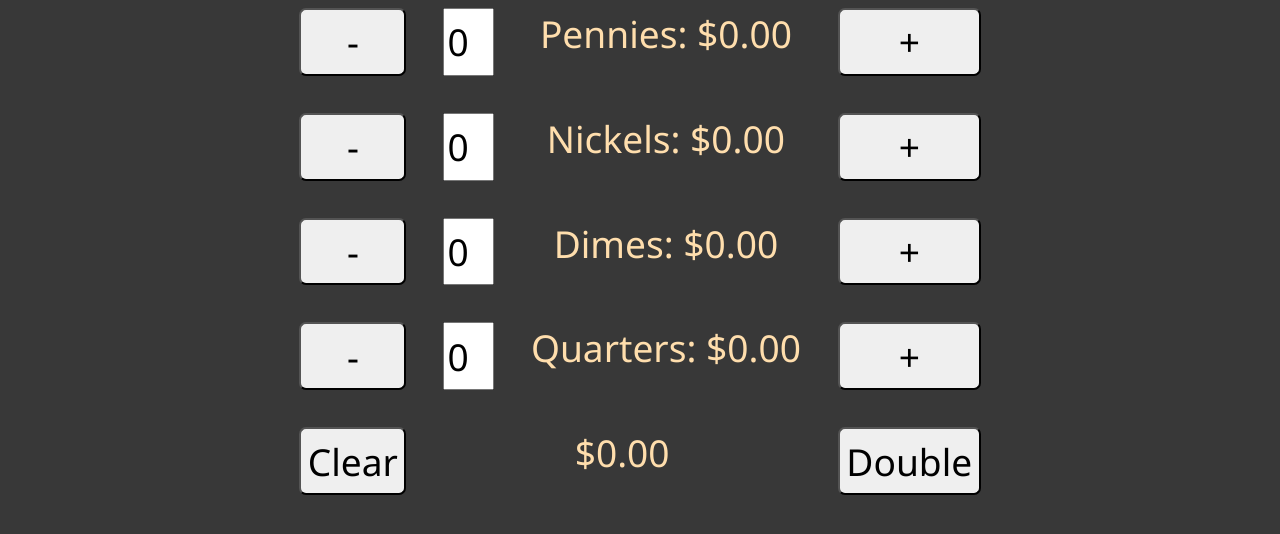
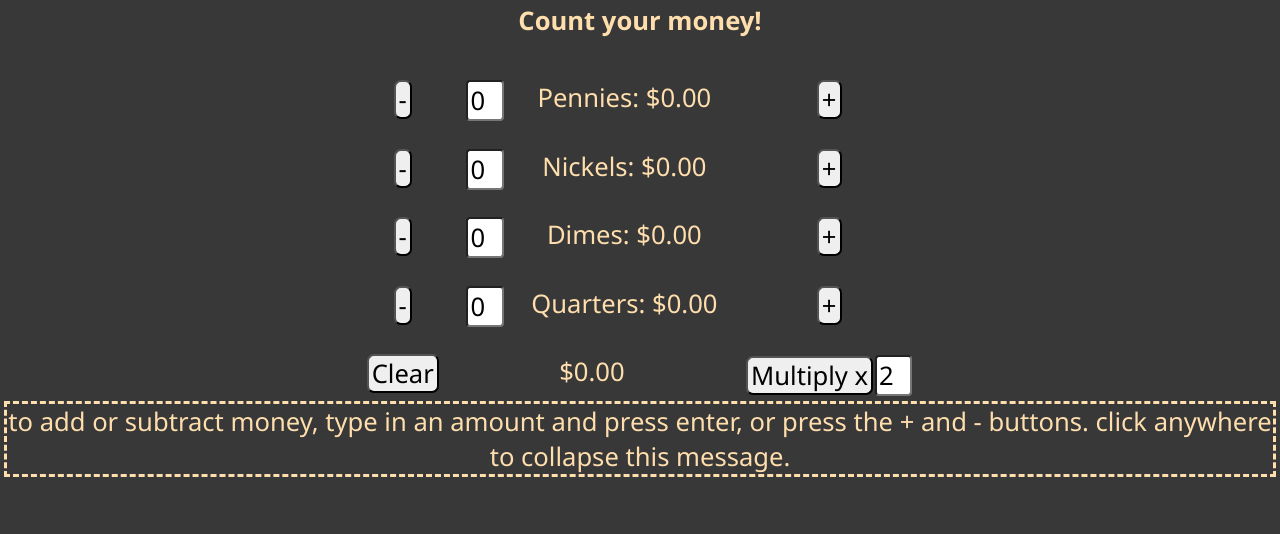
Before and after one commit to felixg4/Count-D.-Money, a plain HTML site: page index.html in a window 1280 px wide. Drawn offline with Linux system fonts and the light colour scheme.

Commit message:
made it better lol

```diff
--- a/index.html
+++ b/index.html
@@ -8,6 +8,7 @@
 </head>
 <body>
     <span id="root">
+        <h1>Count your money!</h1>
         <div class="grid-even-columns">
             <button onclick="addCoin(0, -1)">-</button>
             <input type="number" min="0" value="0" onchange="changeCoins(0)" id="penny-count">
@@ -27,8 +28,9 @@
             <button onclick="addCoin(3, 1)">+</button>
             <button onclick="clearCoins(-1)">Clear</button>
             <div id="sum">$0.00</div>
-            <button onclick="clearCoins(1)">Double</button>
+            <span><button onclick="clearCoins(0)">Multiply x</button><input type="number" min="0" value="2" id="factor"></span>
         </div>
+        <footer>to add or subtract money, type in an amount and press enter, or press the + and - buttons. click anywhere to collapse this message.</footer>
     </span>
 </body>
 </html>
--- a/script.js
+++ b/script.js
@@ -10,6 +10,7 @@ const coinDisplays = document.querySelectorAll('span')
 const errorMessage = document.createElement('p')
 let errorPresent = false
 errorMessage.id = "error"
+document.addEventListener('click', () => document.querySelector('footer')?.remove())
 function addCoin(coinType, multiplier, numCoins = 1) {
     if (errorPresent) {
         grid.removeChild(errorMessage)
@@ -36,5 +37,6 @@ function changeCoins(coinType) {
     addCoin(coinType, Math.abs(deltaCoins)/deltaCoins, Math.abs(deltaCoins))
 }
 function clearCoins(multiplier) {
+    if (multiplier == 0) multiplier = coinNumbers[coinNumbers.length - 1].value - 1
     for (let i = 0; i < 4; i++) addCoin(i, multiplier, coinCounts[i])
 }
--- a/style.css
+++ b/style.css
@@ -1,6 +1,8 @@
 * {
-    font-size: 2.9vmax;
+    font-size: 2vmax;
     font-family:'Segoe UI', Tahoma, Geneva, Verdana, sans-serif;
+    margin: 1px;
+    text-align: center;
 }
 body {
     background-color: rgb(56, 56, 56);
@@ -10,20 +12,41 @@ body {
     display: flex;
     flex-direction: column;
 }
+h1 {
+    text-align: center;
+    margin-bottom: 5vh;
+}
+footer {
+    margin-top: 2px;
+    border-style: dashed;
+    animation: disappear 2s ease 5s 1 forwards;
+}
+@keyframes disappear {
+    0% {
+        opacity: 100%;
+    }
+    100% {
+        opacity: 0%;
+        visibility: collapse;
+    }
+}
 .grid-even-columns {
     display: grid;
     gap: 1rem;
     grid-template-columns: repeat(4, max-content);
-    text-align: center;
     justify-self: center;
     align-self: center;
+    justify-items: center;
 }
 button {
     border-radius: 7px;
-    padding: .3ch
+    padding: 0 3px;
+    width: max-content;
+    height: min-content;
 }
 input {
-    width: 2ch
+    width: 2ch;
+    border-radius: 10%;
 }
 #sum {
     grid-column: span 2;
```
Also changed, not shown: 1 other file.
